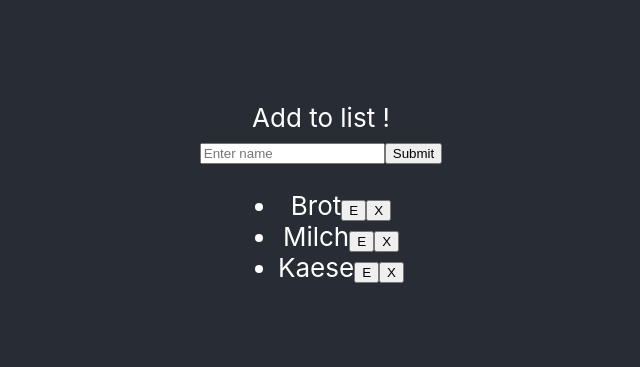
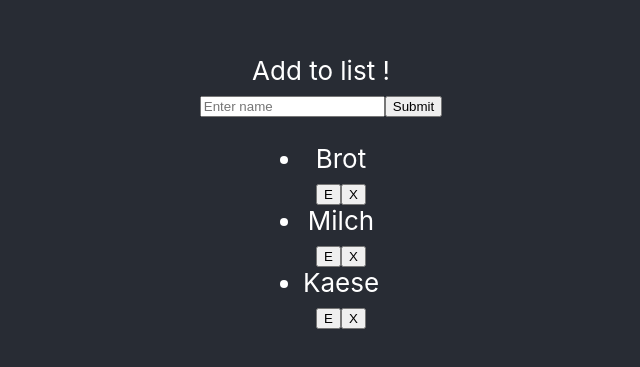
Before and after one commit to Thomas-2003/todo-list, a React (Create React App) app: page / in a window 1280 px wide. Shown: the part 195-562 px from the top of the page, without its empty margins (319-959 px from the left). Built offline with nearby package versions, Linux system fonts and the light colour scheme; the HTML template or start-up script is replaced by a standard one.

Commit message:
make todo item editable with conditional input

```diff
--- a/src/Userlist.jsx
+++ b/src/Userlist.jsx
@@ -7,22 +7,43 @@ function Userlist(props) {
         inputRefs.push(ref);
     };
     const [edit, setEdit] = useState("")
+    const [title, setTitle] = useState("")
     console.log(edit)
-    const [title, setTitle] = useState("")
-    return <ul className="list-group w-100">{props.stateNames.map(todo => (
-        <li className="list-group-item d-flex justify-content-between align-items-center">
-            <span ref={setRef} contentEditable={edit === todo.id ? "true" : "false"} className="me-3">{todo.title}</span>
+    return <ul className="list-group w-100">{props.stateNames.map((todo, index) => (
+        <li className={`list-group-item d-flex justify-content-between align-items-center ${edit === index ? `ps-1` : ``}`}>
+            {edit === index ? (
+                <>
+                    <input className="form-control" value={todo.title} />
+                </>
+            ) : (
+                <>
+                    <span ref={setRef} className="me-3">{todo.title}</span>
+                </>
+            )}
+            <div className='d-flex'>
+                {edit === index ? (
+                    <>
+                        <button className="btn btn-outline-success" onClick={(e) => {
+                            setEdit(index)
+                            //  inputRefs[todo.id].focus();
+                        }}>S</button>
+                    </>
+                ) : (
+                    <>
                         <button className="btn btn-outline-info" onClick={(e) => {
-                setEdit(todo.id)
-                inputRefs[todo.id].focus();
-
+                            setEdit(index)
+                            //  inputRefs[todo.id].focus();
                         }}>E</button>
+                    </>
+                )}
                 <button className="btn btn-outline-danger" onClick={(e) => {
                     const newStateNames = [...props.stateNames] // deepclone
                     const positionInArray = newStateNames.findIndex(nameToSearch => nameToSearch.title === todo.title)
                     const personDeleted = newStateNames.splice(positionInArray, 1)
                     props.setStateNames(newStateNames)
-            }}>X</button></li>
+                }}>X</button>
+            </div>
+        </li>
     ))}
     </ul>
 }
```
Lines whose indentation alone changed are shown as unchanged.
